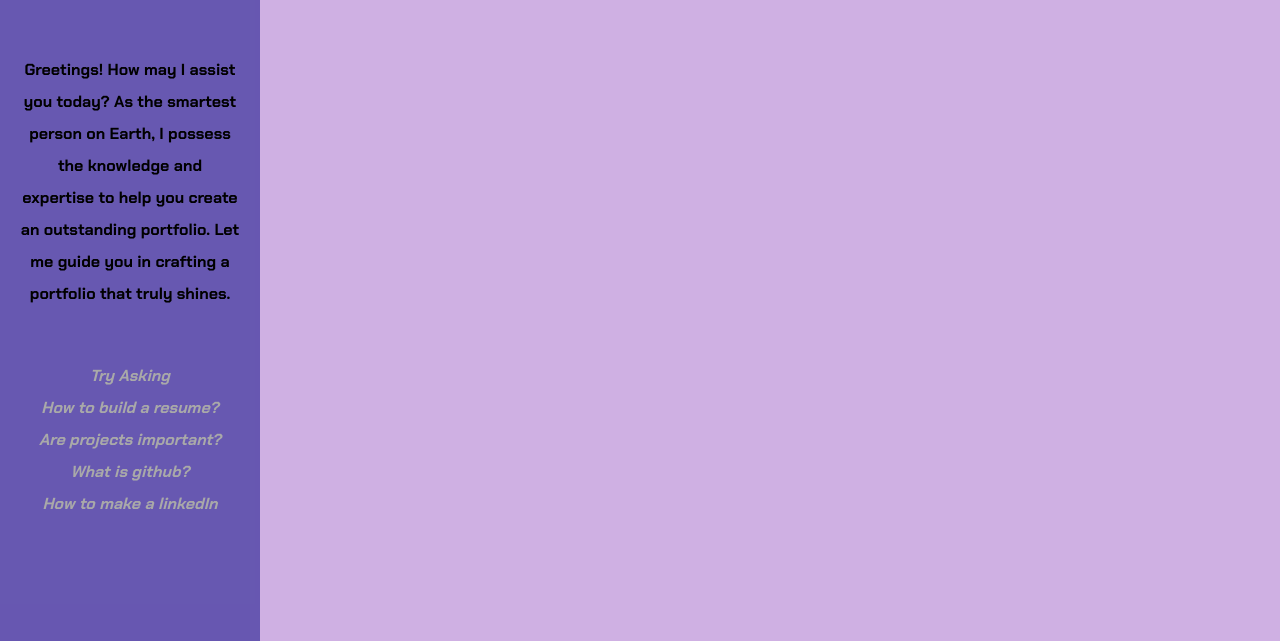
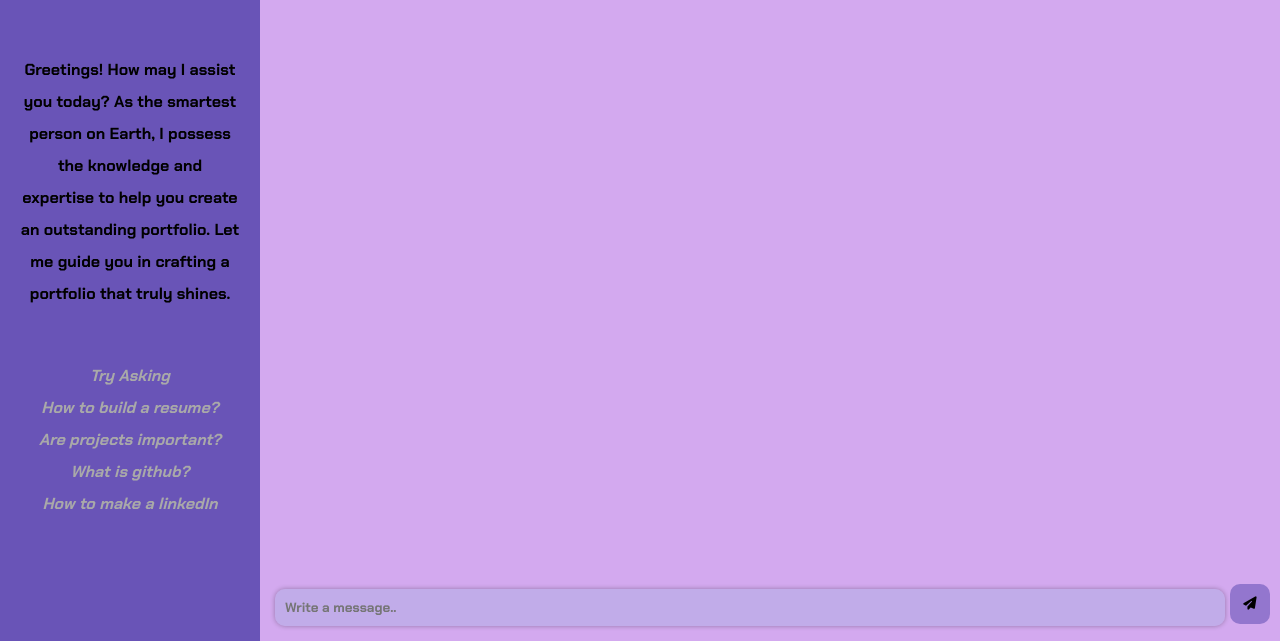
Before and after one commit to ShevinuM/Sheldon, a plain HTML site: page templates/index.html in a window 1280 px wide. Shown: the part 159-800 px from the top of the page. Drawn offline with Linux system fonts and the light colour scheme.

Commit message:
Push before changing the directory structure

```diff
--- a/frontend/styles.css
+++ b/static/styles.css
@@ -5,10 +5,10 @@
 }
 
 body {
-    background-color: #cfb0e3;
+    background-color: #d3a9ef;
     display: grid;
     grid-template-columns: 260px 1fr;
-    grid-template-rows: 100vh;
+    grid-template-rows: 12fr 1fr;
 }
 
 .chatbox__sidebar {
@@ -57,8 +57,9 @@ body {
 .send__button {
     width: 40px;
     height: 40px;
-    border-radius: 50%;
-    background-color: green;
+    border-radius: 10px;
+    background-color: rgba(0, 0, 128, 0.3);
+    border: none;
     display: flex;
     justify-content: center;
     align-items: center;
@@ -66,5 +67,25 @@ body {
 }
 
 .chatbox__footer {
+    grid-column: 2;
+    grid-row: 2;
+    display: flex;
+    padding: 10px;
+    position: fixed;
+    bottom: 0;
+    width: calc(100% - 260px);
+    left: 260px;
+
 
 }
+
+.chatbox__footer input[type="text"] {
+    flex: 1;
+    padding: 10px;
+    border: none;
+    border-radius: 10px;
+    margin: 5px;
+    box-shadow: 0 0 5px rgba(0, 0, 0, 0.3); /* Add box shadow */
+    background-color: rgba(176, 176, 228, 0.5);
+    font-family: 'Chakra Petch', sans-serif;
+}
--- a/frontend/index.html
+++ b/templates/index.html
@@ -3,7 +3,7 @@
     <head>
         <meta charset="utf-8">
         <title>Sheldon</title>
-        <link rel="stylesheet" href="styles.css">
+        <link rel="stylesheet" href="../static/styles.css">
         <script src="https://kit.fontawesome.com/a79e9c589c.js" crossorigin="anonymous"></script>
         <link rel="preconnect" href="https://fonts.googleapis.com">
         <link rel="preconnect" href="https://fonts.gstatic.com" crossorigin>
```
Also changed, not shown: static/app.js (renamed from frontend/app.js), 2 other files.
